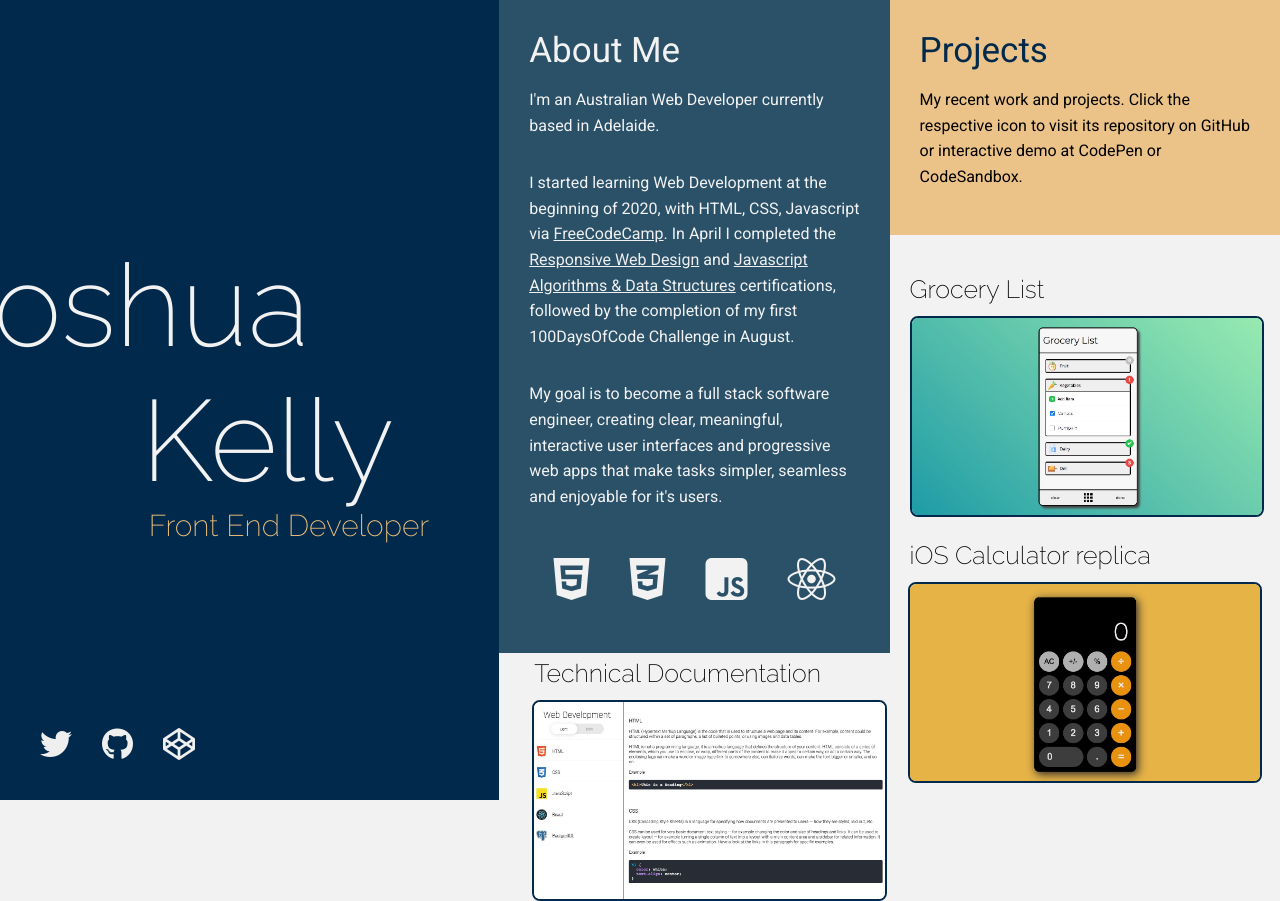
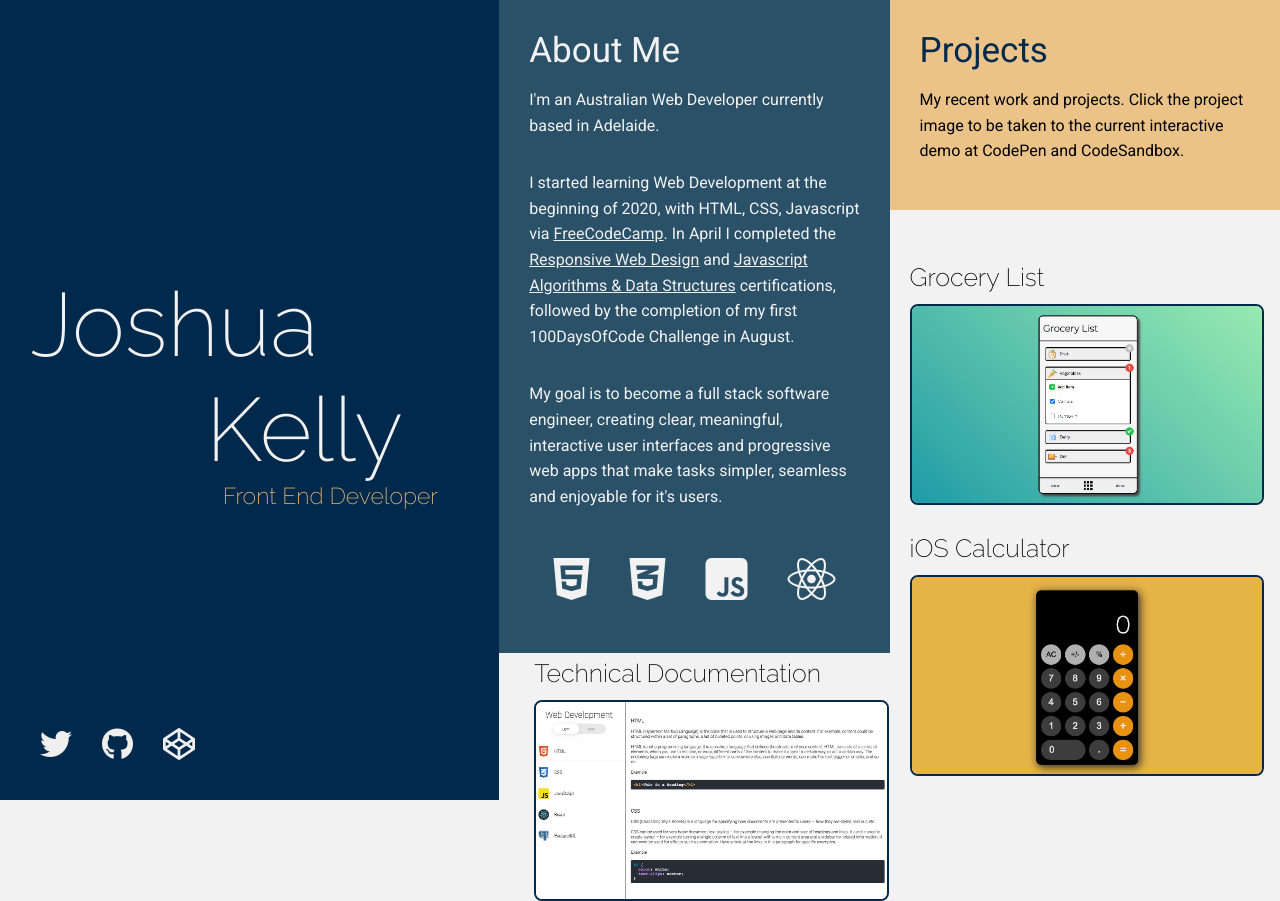
Before and after one commit to hewhodevs/portfolio-design, a plain HTML site: page index.html in a window 1280 px wide. Drawn offline with Linux system fonts and the light colour scheme.

Commit message:
v1.0 finished and added project links

```diff
--- a/index.css
+++ b/index.css
@@ -66,7 +66,7 @@ p {
 }
 
 #title {
-  margin-right: 60px;
+  margin-right: 4vw;
 }
 
 #socials-container {
@@ -101,7 +101,7 @@ p {
 h1 {
   font-family: "Raleway", sans-serif;
   font-weight: 200;
-  font-size: 115px;
+  font-size: 7vw;
   color: #f2f2f2;
   margin: 0;
   padding: 0;
@@ -127,7 +127,7 @@ h2 {
 #role {
   font-family: "Raleway", sans-serif;
   font-weight: 200;
-  font-size: 30px;
+  font-size: 1.8vw;
   text-align: right;
   color: #efc07b;
   padding-right: 10px;
@@ -275,8 +275,8 @@ h2 {
   box-sizing: border-box;
 }
 
-/* Mobile view */
-@media only screen and (max-width: 600px) {
+/* Tablet and Mobile views */
+@media only screen and (max-width: 800px) {
   body {
     flex-direction: column;
   }
@@ -319,11 +319,15 @@ h2 {
   }
 
   h1 {
-    font-size: 90px;
+    font-size: 16vw;
+  }
+
+  #title {
+    margin-right: 4vw;
   }
 
   #role {
-    font-size: 26px;
+    font-size: 4.4vw;
   }
 
   /* place this column at the end or the order, then reverse its
@@ -354,3 +358,8 @@ h2 {
     margin-bottom: 20px;
   }
 }
+@media only screen and (max-width: 600px) {
+ #role {
+   font-size: 4.7vw;
+ }
+}
--- a/index.html
+++ b/index.html
@@ -94,10 +94,22 @@
           </div>
         </div>
       </div>
-      <div id="project-3-container" class="project-container border-box center-content">
+      <div
+        id="project-3-container"
+        class="project-container border-box center-content"
+      >
         <div id="project-3" class="project">
-          <span id="project-3-title" class="project-title">Technical Documentation</span>
-          <img class="project-img" src="images/tech-doc.jpg" alt="technical document webpage">
+          <span id="project-3-title" class="project-title"
+            >Technical Documentation</span
+          >
+          <a
+            href="https://codepen.io/hewhodevs/full/ExVxVVV"
+            class="project-link"
+            ><img
+              class="project-img"
+              src="images/tech-doc.jpg"
+              alt="technical document webpage"
+          /></a>
         </div>
       </div>
     </div>
@@ -106,20 +118,38 @@
       <div id="projects-description" class="border-box">
         <h2 id="project-heading">Projects</h2>
         <p>
-          My recent work and projects. Click the respective icon to visit its
-          repository on GitHub or interactive demo at CodePen or CodeSandbox.
+          My recent work and projects. Click the project image to be taken to
+          the current interactive demo at CodePen and CodeSandbox.
         </p>
       </div>
-      <div id="project-1-container" class="project-container border-box center-content">
+      <div
+        id="project-1-container"
+        class="project-container border-box center-content"
+      >
         <div id="project-1" class="project">
           <span id="project-1-title" class="project-title">Grocery List</span>
-          <img class="project-img" src="images/grocery-list.jpg" alt="react grocery list user interface">
+          <a href="https://3qpom.csb.app/" class="project-link"
+            ><img
+              class="project-img"
+              src="images/grocery-list.jpg"
+              alt="react grocery list user interface"
+          /></a>
         </div>
       </div>
-      <div id="project-2-container" class="project-container border-box center-content">
+      <div
+        id="project-2-container"
+        class="project-container border-box center-content"
+      >
         <div id="project-2" class="project">
-          <span id="project-2-title" class="project-title">iOS Calculator replica</span>
-          <img class="project-img" src="images/ios-calculator.jpg" alt="javascript iOS calculator replica">
+          <span id="project-2-title" class="project-title">iOS Calculator</span>
+          <a
+            href="https://codepen.io/hewhodevs/full/xxwMMzb"
+            class="project-link"
+            ><img
+              class="project-img"
+              src="images/ios-calculator.jpg"
+              alt="javascript iOS calculator replica"
+          /></a>
         </div>
       </div>
     </div>
```
